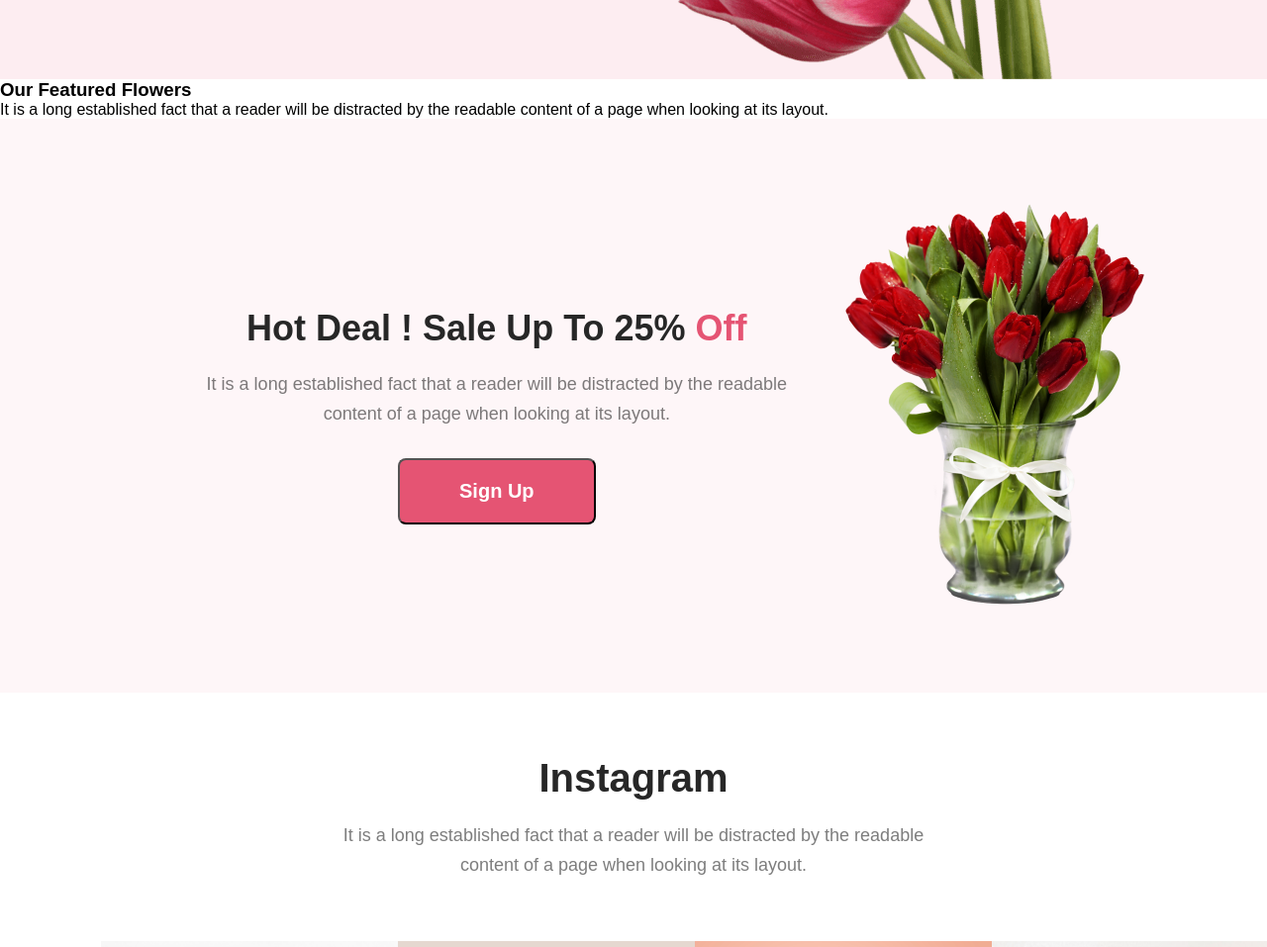
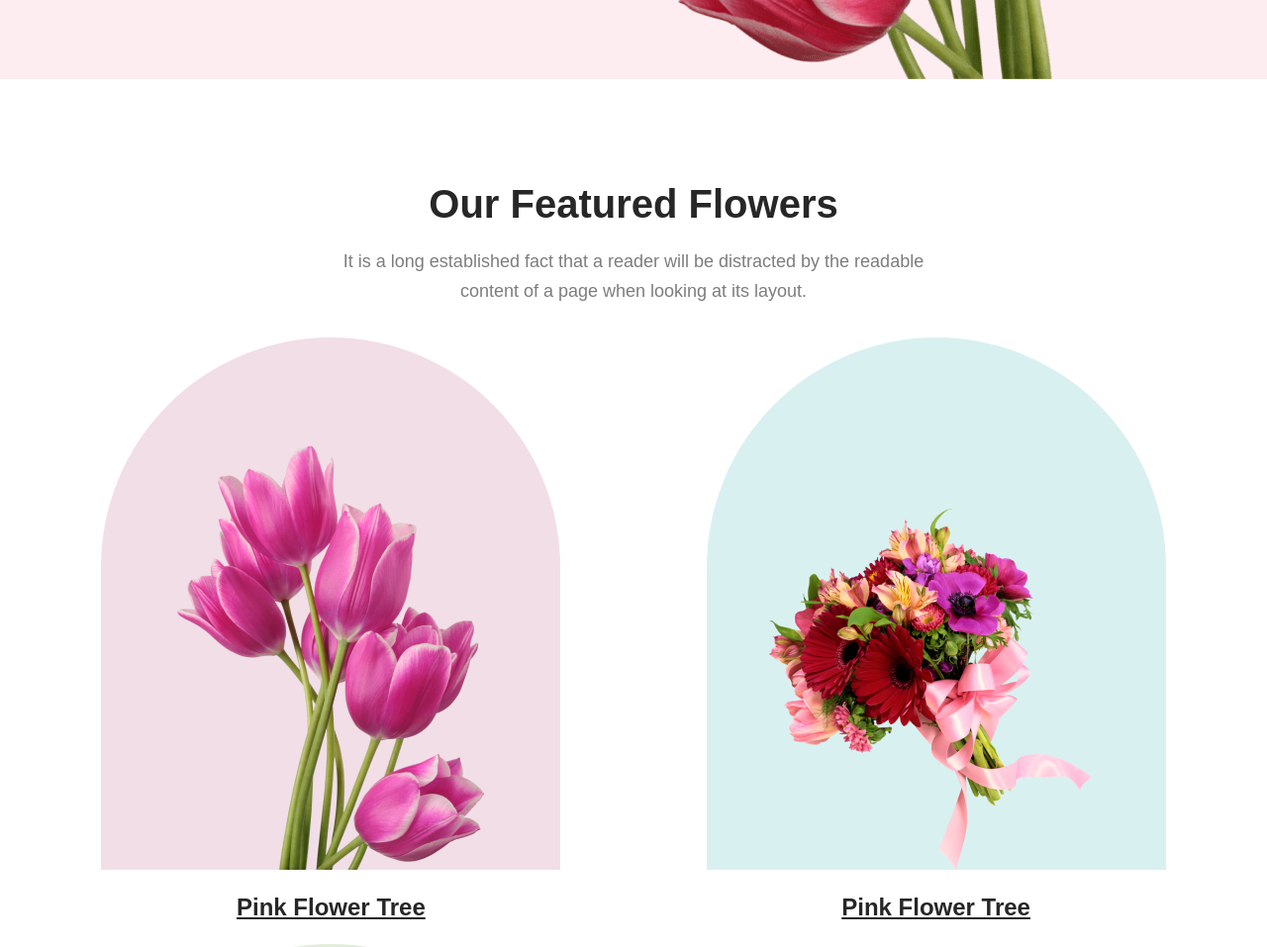
Before and after one commit to hossain45/flower-shop-assignment-main, a plain HTML site: page index.html in a window 1280 px wide. Shown: the part 760-1717 px from the top of the page at 99% size. Drawn offline with Linux system fonts and the light colour scheme.

Commit message:
First whole draft done

```diff
--- a/index.html
+++ b/index.html
@@ -29,7 +29,30 @@
             It is a long established fact that a reader will be distracted by the readable content of a page when looking at its layout.
         </p>
         <div class="featured-gallery">
-
+            <div class="box">
+                <div class="gal-img-6">
+                    <img src="./Flower Asset/pngwing 6.png" alt="flower" class="feat-img-6">
+                </div>
+                <div class="desc">
+                    Pink Flower Tree
+                </div>
+            </div>
+            <div class="box">
+                <div class="gal-img-5">
+                    <img src="./Flower Asset/pngwing 5.png" alt="flower" class="feat-img">
+                </div>
+                <div class="desc">
+                    Pink Flower Tree
+                </div>
+            </div>
+            <div class="box">
+                <div class="gal-img-7">
+                    <img src="./Flower Asset/pngwing 7.png" alt="flower" class="feat-img-7">
+                </div>
+                <div class="desc">
+                    Pink Flower Tree
+                </div>
+            </div>
         </div>
     </section>
     <section class="deal">
--- a/style.css
+++ b/style.css
@@ -52,6 +52,97 @@
     padding-right: 7%;
     padding-top: 40px;
     align-items: center;
+}
+.featured {
+    display: flex;
+    flex-direction: column;
+    justify-content: center;
+    align-items: center;
+    margin: 5% 8%;
+}
+.featured-heading {
+    color: #272727;
+    text-align: center;
+    font-size: 40px;
+    font-weight: 800;
+    line-height: normal;
+    margin: 20px 0;
+    padding-top: 20px;
+}
+.featured-para {
+    display: flex;
+    width: 594px;
+    flex-direction: column;
+    color: rgba(39, 39, 39, 0.60);
+    text-align: center;
+    font-size: 18px;
+    font-style: normal;
+    font-weight: 400;
+    line-height: 30px;
+}
+.featured-gallery {
+    display: flex;
+    flex-wrap: wrap;
+    justify-content: space-between;
+    margin: 3% 0;
+    width: 100%;
+}
+.box {
+    display: flex;
+    flex-direction: column;
+    justify-content: center;
+    align-items: center;
+}
+.gal-img-6 {
+    width: 464px;
+    height: 538px;
+    border-radius: 300px 300px 0px 0px;
+    background: rgba(167, 33, 98, 0.15);
+    position: relative;
+}
+.gal-img-6 img {
+    position: absolute;
+    left: 50%;
+    transform: translateX(-50%);
+    bottom: 0;
+}
+.gal-img-5 {
+    width: 464px;
+    height: 538px;
+    flex-shrink: 0;
+    border-radius: 300px 300px 0px 0px;
+    background: #0597A026;
+    position: relative;
+}
+.gal-img-5 img {
+    position: absolute;
+    left: 50%;
+    transform: translateX(-50%);
+    bottom: 0;
+}
+.gal-img-7 {
+    width: 464px;
+    height: 538px;
+    flex-shrink: 0;
+    border-radius: 300px 300px 0px 0px;
+    background: #477D1126;
+    position: relative;
+}
+.gal-img-7 img {
+    position: absolute;
+    left: 50%;
+    transform: translateX(-50%);
+    bottom: 0;
+}
+
+.desc {
+    color: #272727;
+    text-align: center;
+    font-size: 24px;
+    font-weight: 700;
+    line-height: 35px;
+    text-decoration-line: underline;
+    padding: 20px 0;
 }
 .deal {
     display: flex;
@@ -113,42 +204,6 @@
     margin-left: 50px;
     align-items: flex-start;
 }
-footer {
-    background-color: #111010;
-    padding: 10% 0;
-}
-.footer-div {
-    display: flex;
-    flex-direction: column;
-    justify-content: center;
-    align-items: center;
-}
-.footer-heading {
-    color: #FFFFFF;
-    font-size: 48px;
-    font-weight: 800;
-    line-height: normal;
-    padding-bottom: 30px;
-}
-.footer-para {
-    display: flex;
-    width: 625px;
-    flex-direction: column;
-    color: rgba(255, 255, 255, 0.90);
-    text-align: center;
-    font-size: 18px;
-    font-style: normal;
-    font-weight: 400;
-    line-height: 30px;
-    padding-bottom: 30px;
-}
-.copyright {
-    color: rgba(255, 255, 255, 0.40);
-    text-align: center;
-    font-size: 16px;
-    font-weight: 400;
-    line-height: normal;
-}
 .insta {
     display: flex;
     flex-direction: column;
@@ -179,6 +234,7 @@ footer {
 }
 .insta-gallery {
     display: flex;
+    flex-wrap: wrap;
     justify-content: space-between;
     margin: 3% 0;
     width: 100%;
@@ -243,3 +299,39 @@ footer {
 ::placeholder {
     padding-left: 10px;
 }
+footer {
+    background-color: #111010;
+    padding: 10% 0;
+}
+.footer-div {
+    display: flex;
+    flex-direction: column;
+    justify-content: center;
+    align-items: center;
+}
+.footer-heading {
+    color: #FFFFFF;
+    font-size: 48px;
+    font-weight: 800;
+    line-height: normal;
+    padding-bottom: 30px;
+}
+.footer-para {
+    display: flex;
+    width: 625px;
+    flex-direction: column;
+    color: rgba(255, 255, 255, 0.90);
+    text-align: center;
+    font-size: 18px;
+    font-style: normal;
+    font-weight: 400;
+    line-height: 30px;
+    padding-bottom: 30px;
+}
+.copyright {
+    color: rgba(255, 255, 255, 0.40);
+    text-align: center;
+    font-size: 16px;
+    font-weight: 400;
+    line-height: normal;
+}
```
